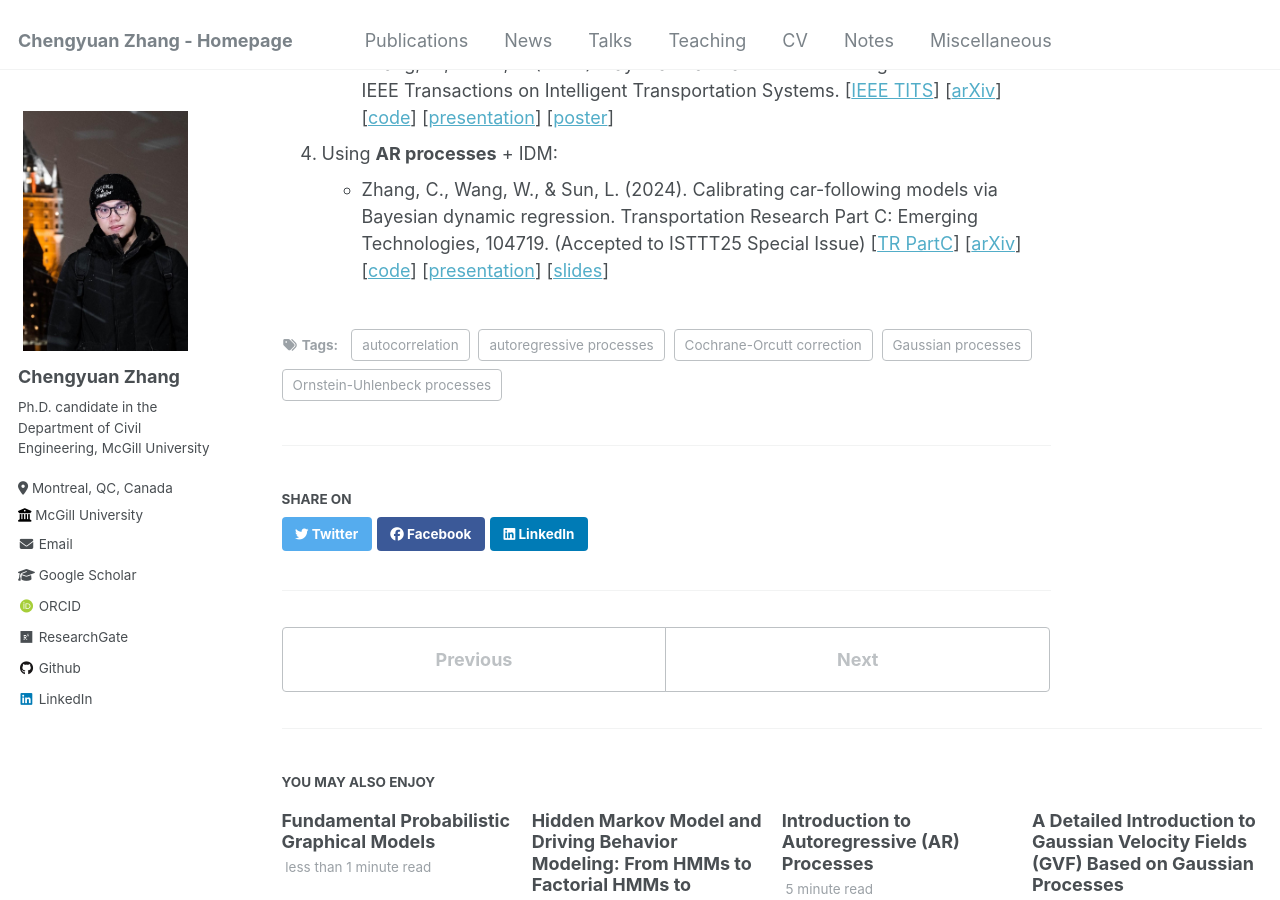
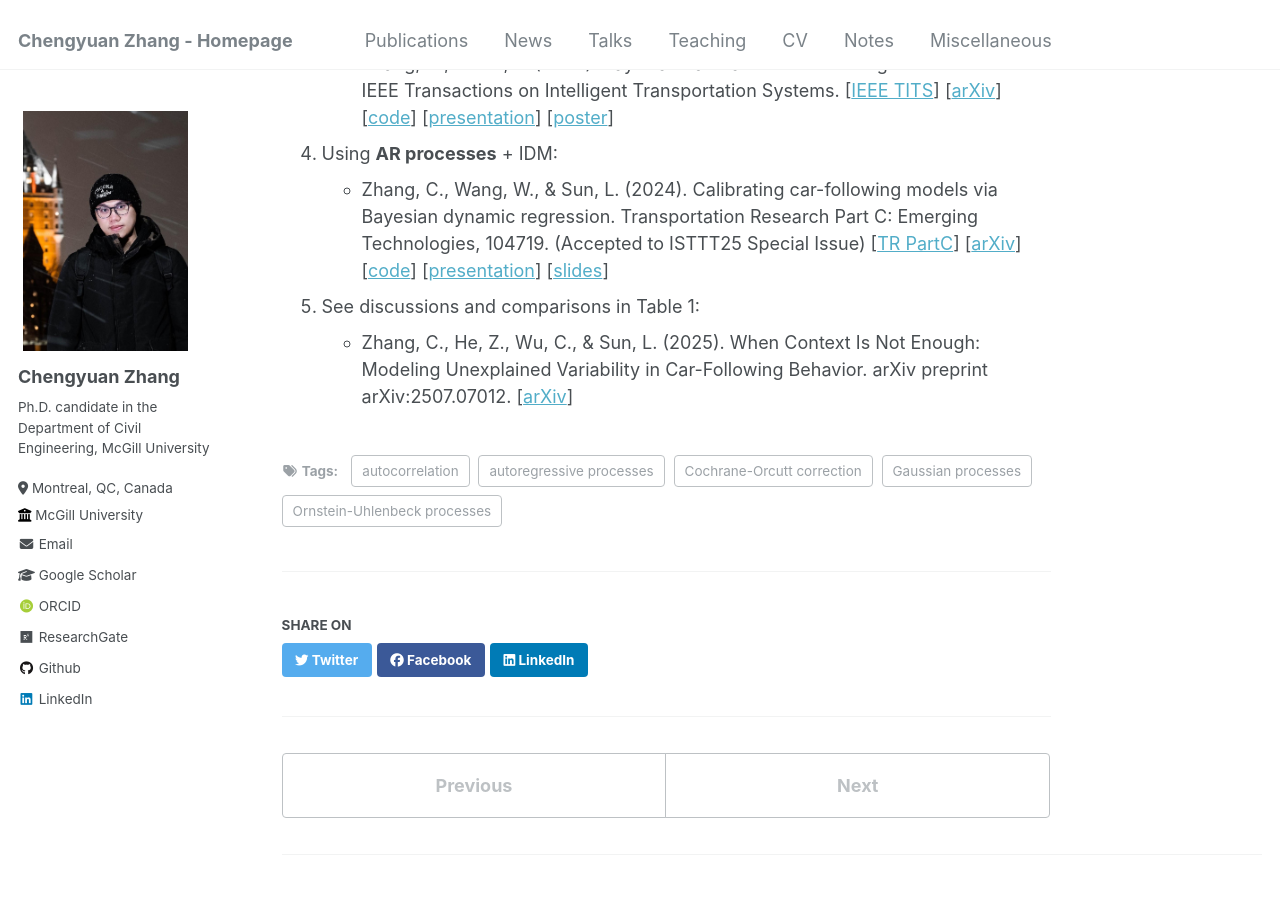
Before and after one commit to Chengyuan-Zhang/chengyuan-zhang.github.io, a Jekyll site: the page built from _posts/2024-12-20-multiple_processes_connection.md, in a window 1280 px wide and 900 px high, scrolled down 4950 px. Built offline with Jekyll 4.4.1, drawn with Linux system fonts in a browser that asks for light colours; some web fonts are replaced; formulas are drawn with MathJax 3; comment, search, counter and statistics services are not loaded; some of the changed text lies outside the part shown.

Commit message:
update post: multiple processes connection

```diff
--- a/_posts/2024-12-20-multiple_processes_connection.md
+++ b/_posts/2024-12-20-multiple_processes_connection.md
@@ -5,16 +5,17 @@ date: 2024-12-20
 permalink: /posts/processes_connections/
 tags:
 
-- autocorrelation
-- autoregressive processes
-- Cochrane-Orcutt correction
-- Gaussian processes
-- Ornstein-Uhlenbeck processes
+  - autocorrelation
+  - autoregressive processes
+  - Cochrane-Orcutt correction
+  - Gaussian processes
+  - Ornstein-Uhlenbeck processes
 
 ---
 
 In this post, we’ll explore four important concepts in time series modeling and stochastic processes: **Autoregressive
-processes**, **Cochrane-Orcutt correction**, **Ornstein-Uhlenbeck (OU) processes**, and **Gaussian processes (GPs)**. After explaining each concept, we will also examine their connections and differences. In the end, we will
+processes**, **Cochrane-Orcutt correction**, **Ornstein-Uhlenbeck (OU) processes**, and **Gaussian processes (GPs)**.
+After explaining each concept, we will also examine their connections and differences. In the end, we will
 provide some literature of the applications in driving behavior (car-following) modeling.
 
 ## Autoregressive Processes (AR)
@@ -177,3 +178,6 @@ modeling and analyzing data with temporal dependencies.
     - Zhang, C., Wang, W., & Sun, L. (2024). Calibrating car-following models via Bayesian dynamic
       regression. Transportation Research Part C: Emerging Technologies, 104719. (Accepted to ISTTT25 Special
       Issue) [[TR PartC](https://authors.elsevier.com/sd/article/S0968-090X(24)00240-7)] [[arXiv](https://arXiv.org/pdf/2307.03340.pdf)] [[code](https://github.com/Chengyuan-Zhang/IDM_Bayesian_Calibration)] [[presentation](https://youtu.be/GIqcL6I7MsU)] [[slides](../_talks/ISTTT25_slides_Chengyuan.pdf)]
+5. See discussions and comparisons in Table 1:
+   - Zhang, C., He, Z., Wu, C., & Sun, L. (2025). When Context Is Not Enough: Modeling
+   Unexplained Variability in Car-Following Behavior. arXiv preprint arXiv:2507.07012. [[arXiv](https://arxiv.org/pdf/2507.07012)]
```
